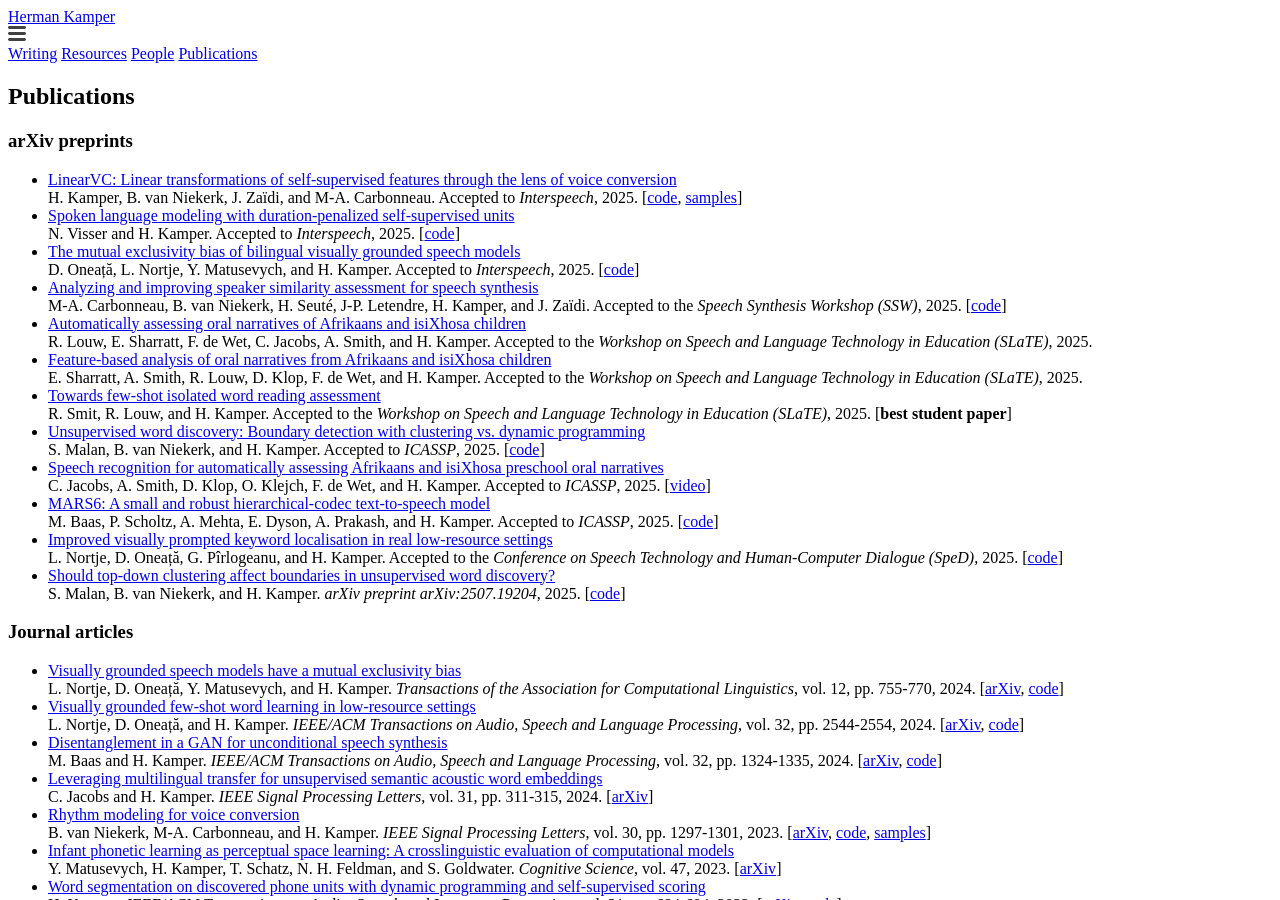
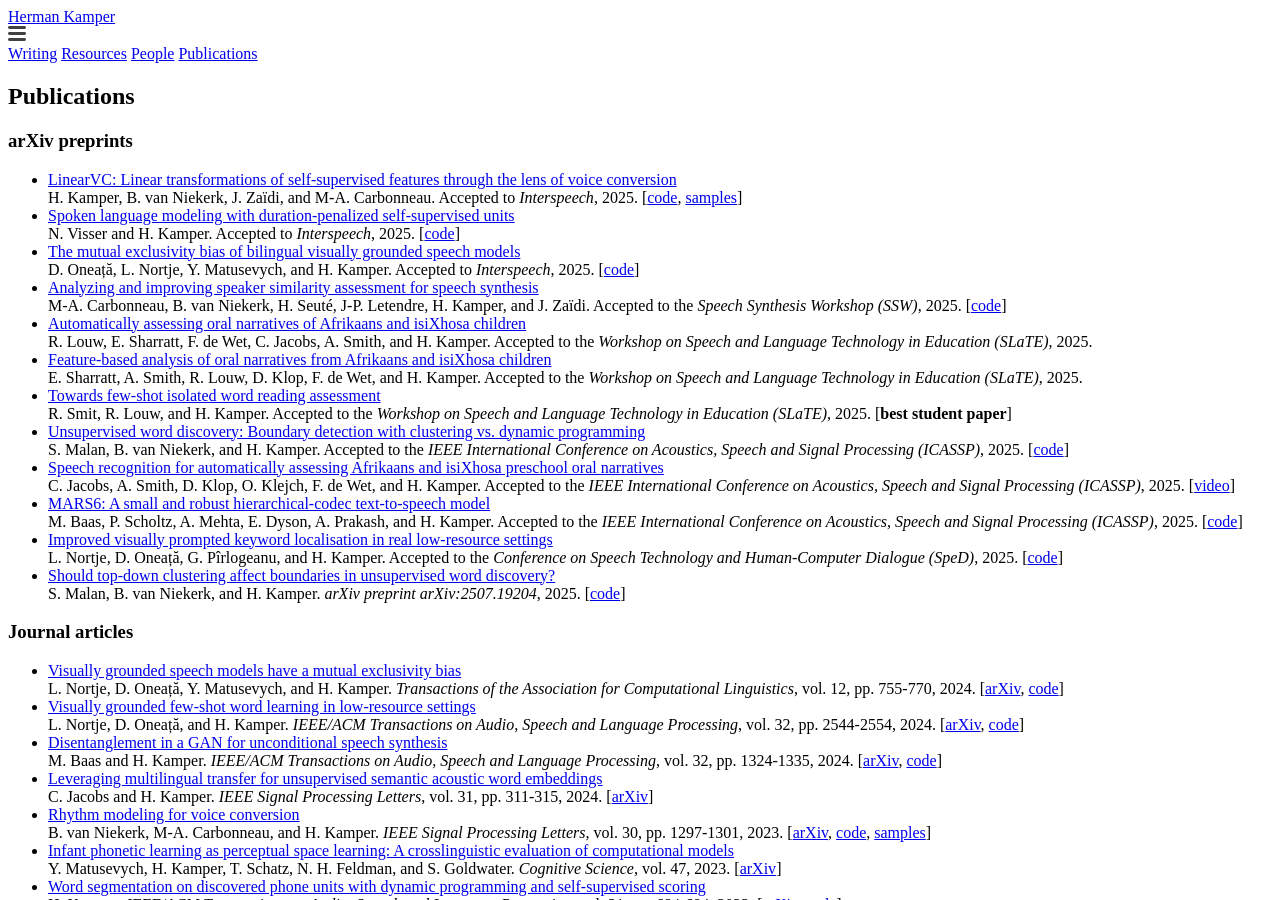
Before and after one commit to kamperh/kamperh.github.io, a Jekyll site: the page built from publications.md, in a window 1280 px wide and 900 px high. Built offline with Jekyll 4.4.1, drawn with Linux system fonts in a browser that asks for light colours; a style sheet for code colours, icons or effects is not loaded.

Commit message:
Update publications.md

```diff
--- a/publications.md
+++ b/publications.md
@@ -25,11 +25,11 @@ order: 5
 - [Towards few-shot isolated word reading assessment](https://arxiv.org/abs/2507.12217)
   R. Smit, R. Louw, and H. Kamper. Accepted to the *Workshop on Speech and Language Technology in Education (SLaTE)*, 2025. [**best student paper**]
 - [Unsupervised word discovery: Boundary detection with clustering vs. dynamic programming](https://arxiv.org/abs/2409.14486)
-  S. Malan, B. van Niekerk, and H. Kamper. Accepted to *ICASSP*, 2025. [[code](https://s-malan.github.io/prom-seg-clus/)]
+  S. Malan, B. van Niekerk, and H. Kamper. Accepted to the *IEEE International Conference on Acoustics, Speech and Signal Processing (ICASSP)*, 2025. [[code](https://s-malan.github.io/prom-seg-clus/)]
 - [Speech recognition for automatically assessing Afrikaans and isiXhosa preschool oral narratives](https://arxiv.org/abs/2501.06478)
-  C. Jacobs, A. Smith, D. Klop, O. Klejch, F. de Wet, and H. Kamper. Accepted to *ICASSP*, 2025. [[video](https://youtu.be/TFTRYssql9M)]
+  C. Jacobs, A. Smith, D. Klop, O. Klejch, F. de Wet, and H. Kamper. Accepted to the *IEEE International Conference on Acoustics, Speech and Signal Processing (ICASSP)*, 2025. [[video](https://youtu.be/TFTRYssql9M)]
 - [MARS6: A small and robust hierarchical-codec text-to-speech model](https://arxiv.org/abs/2501.05787 )
-  M. Baas, P. Scholtz, A. Mehta, E. Dyson, A. Prakash, and H. Kamper. Accepted to *ICASSP*, 2025. [[code](https://camb-ai.github.io/mars6-turbo/)]
+  M. Baas, P. Scholtz, A. Mehta, E. Dyson, A. Prakash, and H. Kamper. Accepted to the *IEEE International Conference on Acoustics, Speech and Signal Processing (ICASSP)*, 2025. [[code](https://camb-ai.github.io/mars6-turbo/)]
 - [Improved visually prompted keyword localisation in real low-resource settings](https://arxiv.org/abs/2409.06013)
   L. Nortje, D. Oneață, G. Pîrlogeanu, and H. Kamper. Accepted to the *Conference on Speech Technology and Human-Computer Dialogue (SpeD)*, 2025. [[code](https://github.com/LeanneNortje/low-resource_VPKL)]
 - [Should top-down clustering affect boundaries in unsupervised word discovery?](https://arxiv.org/abs/2507.19204)
```
